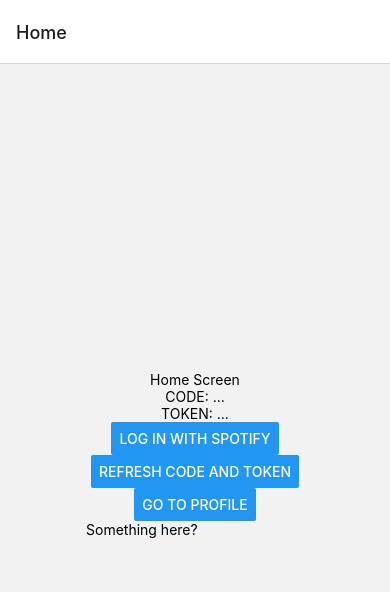
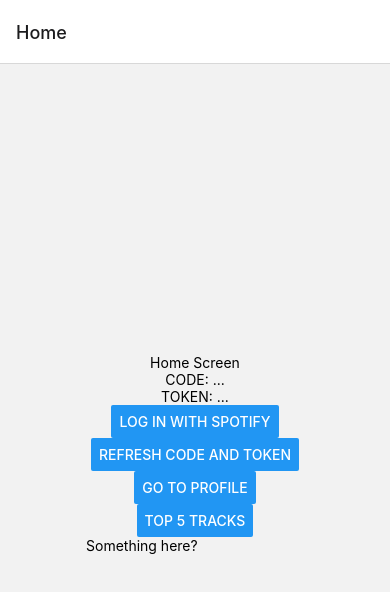
Before and after one commit to larezelliot/Webify, a React Native app: screen /Home in a window 390 px wide. Shown: the top 592 px of the page. Built offline with nearby package versions, Linux system fonts and the light colour scheme; what expo-auth-session, expo-web-browser would draw is missing.

Commit message:
Added Top 5 songs

```diff
--- a/src/screens/HomeScreen.tsx
+++ b/src/screens/HomeScreen.tsx
@@ -1,6 +1,7 @@
 import * as React from 'react';
 import { Button, View, Text, TextInput } from 'react-native';
 import { getAuthUrl, getCode, getToken } from '../utils/Auth_PKCE';
+import { getTop5Tracks } from '../utils/API_Fetcher';
 import AsyncStorage from '@react-native-async-storage/async-storage';
 
 
@@ -47,6 +48,20 @@
                 onPress={() => { navigation.navigate('Profile') }}
             />
 
+            <Button
+                title="Top 5 Tracks"
+                onPress={async () => {
+                    console.log('.');
+                    let tracks = await getTop5Tracks(token);
+                    console.log(tracks);
+                    console.log('.');
+                    for (let index = 0; index < tracks.length; index++) {
+                        const element = tracks[index];
+                        console.log(element.name + '\t' + element.artists[0].name + '\tExplicit ? ' + (element.explicit ?? "FUCK YEAH", "NO (PUSSY)"));
+                    }
+                }}
+            />
+
             <TextInput placeholder='Something here?' />
         </View >
     );
--- /dev/null
+++ b/src/utils/API_Fetcher.ts
@@ -0,0 +1,14 @@
+async function fetchGET(endpoint: string, method: string, token: string) {
+    const res = await fetch(`https://api.spotify.com/${endpoint}`, {
+        headers: {
+            Authorization: `Bearer ${token}`,
+        },
+        method
+    });
+    return await res.json();
+}
+
+export async function getTop5Tracks(token: string) {
+    // Endpoint reference : https://developer.spotify.com/documentation/web-api/reference/get-users-top-artists-and-tracks
+    return (await fetchGET('v1/me/top/tracks?time_range=long_term&limit=50 ', 'GET', token)).items;
+}
--- a/src/utils/Auth_PKCE.ts
+++ b/src/utils/Auth_PKCE.ts
@@ -13,7 +13,7 @@
     const params = {
         response_type: 'code',
         client_id: CLIENT_ID,
-        scope: 'user-read-email playlist-modify-public',
+        scope: 'user-read-email playlist-modify-public user-top-read',
         code_challenge_method: 'S256',
         code_challenge: await getCodeChallenge(code_verifier),
         redirect_uri: REDIRECT_URI
```
